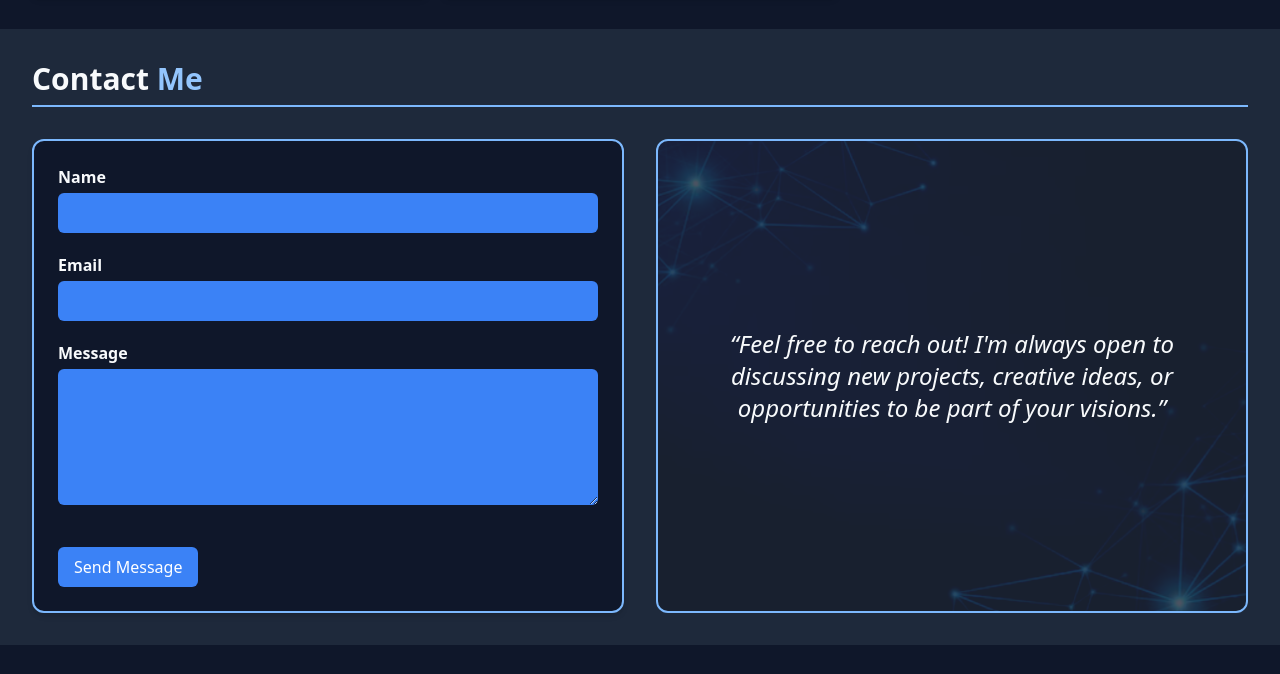
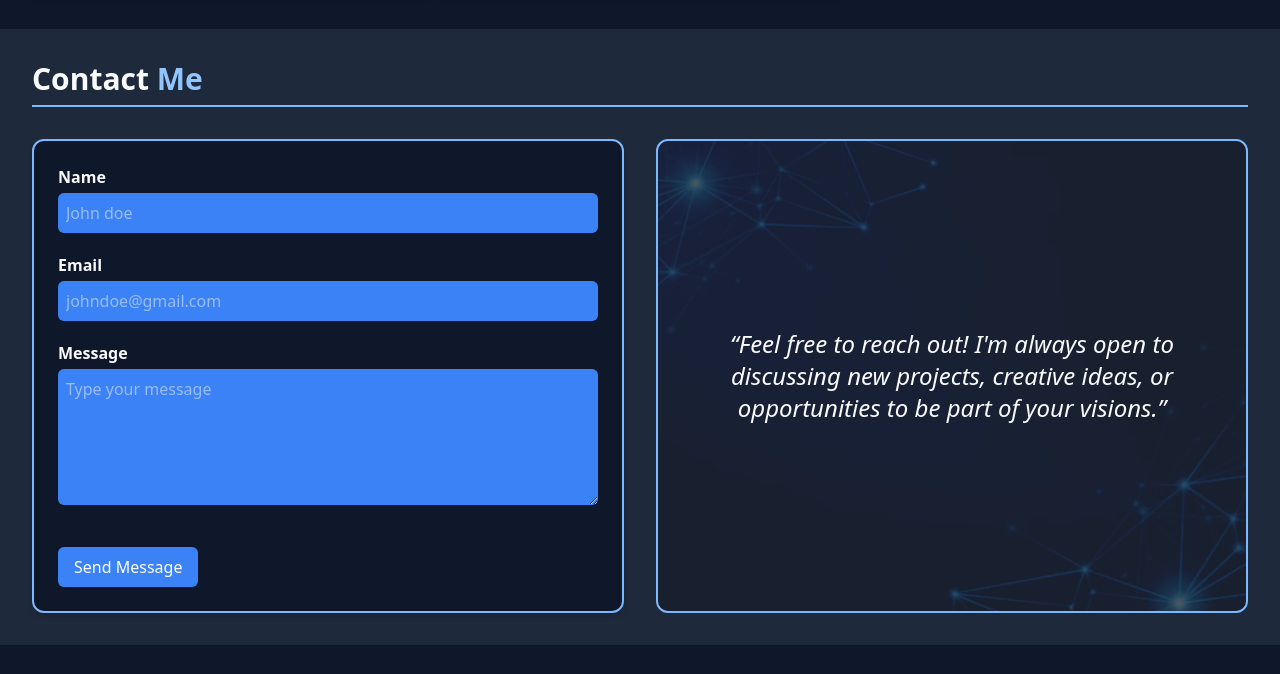
Before and after one commit to Rawat107/Portfolio-Website, a website: page index.html in a window 1280 px wide. Shown: the part 4606-5280 px from the top of the page. Drawn offline with nearby package versions, Linux system fonts and the light colour scheme; files that its build step writes are made by us from their sources.

Commit message:
Added place holder

```diff
--- a/index.html
+++ b/index.html
@@ -963,6 +963,7 @@
                     name="name"
                     required
                     class="input-field"
+                    placeholder="John doe"
                   />
                 </div>
 
@@ -977,6 +978,7 @@
                     name="email"
                     required
                     class="input-field"
+                    placeholder="johndoe@gmail.com"
                   />
                 </div>
 
@@ -991,6 +993,7 @@
                     rows="5"
                     required
                     class="input-field"
+                    placeholder="Type your message"
                   ></textarea>
                 </div>
 
```
Also changed, not shown: 1 other file.
